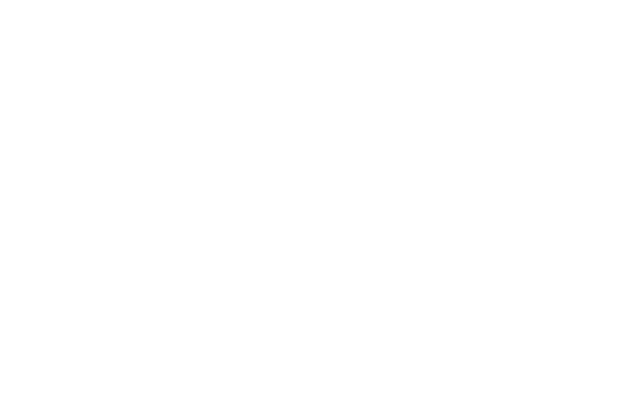
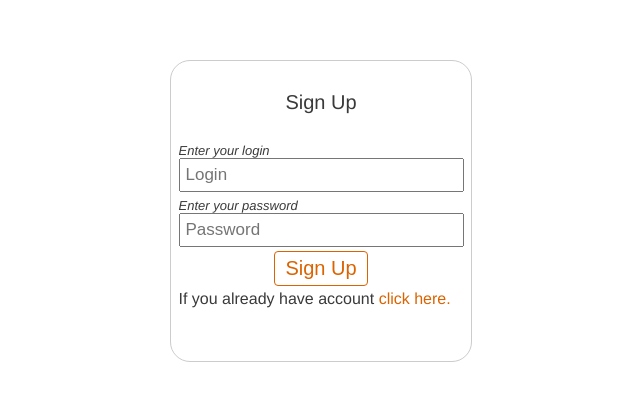
Before and after one commit to meinu-chan/socialNetworkVue, a Vue app: page / in a window 1280 px wide. Shown: the part 189-590 px from the top of the page, without its empty margins (319-959 px from the left). Built offline with nearby package versions, Linux system fonts and the light colour scheme.

Commit message:
routes\store\authPage\preparing pages

```diff
--- a/package.json
+++ b/package.json
@@ -8,6 +8,7 @@
     "lint": "vue-cli-service lint"
   },
   "dependencies": {
+    "axios": "^0.21.1",
     "core-js": "^3.6.5",
     "vue": "^2.6.11",
     "vue-router": "^3.5.1",
--- a/src/App.vue
+++ b/src/App.vue
@@ -1,5 +1,5 @@
 <template>
-  <div id="app"></div>
+  <div id="app"><router-view /></div>
 </template>
 
 <script>
@@ -10,6 +10,7 @@
 
 <style>
 #app {
+  cursor: default;
   font-family: Avenir, Helvetica, Arial, sans-serif;
   -webkit-font-smoothing: antialiased;
   -moz-osx-font-smoothing: grayscale;
--- /dev/null
+++ b/src/components/Loader/index.vue
@@ -0,0 +1,40 @@
+<template>
+  <div class="lds-dual-ring"></div>
+</template>
+
+<script>
+export default {
+  name: "Loader"
+};
+</script>
+
+<style lang="css" scoped>
+.lds-dual-ring {
+  position: absolute;
+  top: 50%;
+  left: 50%;
+  transform: translate(-50%, -50%);
+  display: inline-block;
+  width: 80px;
+  height: 80px;
+}
+.lds-dual-ring:after {
+  content: " ";
+  display: block;
+  width: 64px;
+  height: 64px;
+  margin: 8px;
+  border-radius: 50%;
+  border: 6px solid rgb(219, 99, 0);
+  border-color: rgb(219, 99, 0) transparent rgb(219, 99, 0) transparent;
+  animation: lds-dual-ring 1.2s linear infinite;
+}
+@keyframes lds-dual-ring {
+  0% {
+    transform: rotate(0deg);
+  }
+  100% {
+    transform: rotate(360deg);
+  }
+}
+</style>
--- a/src/main.js
+++ b/src/main.js
@@ -1,8 +1,13 @@
 import Vue from 'vue'
 import App from './App.vue'
+
+import router from './router'
+import store from "./store"
 
 Vue.config.productionTip = false
 
 new Vue({
+  store,
+  router,
   render: h => h(App),
 }).$mount('#app')
--- /dev/null
+++ b/src/router.js
@@ -0,0 +1,20 @@
+import Vue from 'vue';
+import VueRouter from 'vue-router';
+
+import AuthPage from '@/views/AuthPage'
+import UserPage from '@/views/UserPage'
+import FriendsPage from '@/views/FriendsPage'
+import PublicationPage from '@/views/PublicationPage'
+
+Vue.use(VueRouter);
+
+export default new VueRouter({
+    base: '/',
+    mode: 'history',
+    routes: [
+        { path: '/', component: AuthPage },
+        { path: '/user/id=:id', component: UserPage },
+        { path: '/friends/id=:id', component: FriendsPage },
+        { path: '/publication/id=:id', component: PublicationPage },
+    ]
+});
--- /dev/null
+++ b/src/store/index.js
@@ -0,0 +1,12 @@
+import Vue from 'vue';
+import Vuex from 'vuex';
+
+import userData from "./modules/tokenAndUser"
+
+Vue.use(Vuex);
+
+export default new Vuex.Store({
+    modules: {
+        userData
+    }
+});
--- /dev/null
+++ b/src/store/modules/tokenAndUser.js
@@ -0,0 +1,57 @@
+import axios from "axios";
+
+export default {
+    state: {
+        token: '',
+        user: null,
+        error: null
+    },
+    getters: {
+        getToken: ({ token }) => token,
+        getUser: ({ user }) => user,
+        getError: ({ error }) => error
+    },
+    mutations: {
+        updateTokenAndUser(state, payload) {
+            state.token = payload.token;
+            state.user = payload.user;
+            state.error = null;
+
+        },
+        setError(state, error) {
+            state.error = error
+        }
+    },
+    actions: {
+        async setTokenAndUser({ commit }, { field, nickname, password }) {
+            if (nickname.trim() && password.trim()) {
+                await axios
+                    .post(
+                        "https://pure-hollows-15090.herokuapp.com/api/".concat(
+                            `auth/${field}`
+                        ),
+                        {
+                            nickname,
+                            password
+                        }
+                    )
+                    .then(res => {
+                        const {
+                            data: { token, friends, nickname, publications, requests, userId, waitingForResponse }
+                        } = res;
+                        commit("updateTokenAndUser", { token, user: { friends, nickname, publications, requests, userId, waitingForResponse } })
+                    }).catch(err => {
+                        if (err.response) {
+                            commit("setError", err.response.data.message)
+                        }
+                    })
+            }
+            else {
+                commit("setError", "Enter login and password for registration")
+            }
+        },
+        setCustomError({ commit }, errorMsg) {
+            commit("setError", errorMsg)
+        },
+    }
+}
--- /dev/null
+++ b/src/views/AuthPage.vue
@@ -0,0 +1,240 @@
+<template>
+  <form class="auth-root" @submit.prevent="signUpChecker(onSubmit)">
+    <loader v-if="loading" v-model="loading" />
+    <span class="auth-title">
+      <div v-if="!login">Sign Up</div>
+      <div v-else>Log In</div>
+    </span>
+    <div class="auth-body">
+      <span class="error" v-if="getError && login">
+        Password mismatch. Check your password or nickname.
+      </span>
+      <span class="error" v-if="getError && !login">
+        {{ this.getError }}
+      </span>
+      <span class="error" v-else-if="getError"> </span>
+      <div class="auth-form-inputs">
+        <label for="auth-login">Enter your login</label>
+        <input
+          id="auth-login"
+          type="text"
+          class="auth-login"
+          :class="{ input_error: getError }"
+          placeholder="Login"
+          v-model="nickname"
+        />
+        <label for="auth-password">Enter your password</label>
+        <input
+          id="auth-password"
+          type="password"
+          class="auth-password"
+          :class="{ input_error: getError }"
+          placeholder="Password"
+          v-model="password"
+        />
+      </div>
+      <div class="auth-middle">
+        <button type="submit" v-if="!login">
+          Sign Up
+        </button>
+        <button type="submit" v-else>Log In</button>
+      </div>
+      <div class="auth-bottom">
+        <span v-if="!login">
+          If you already have account
+          <span class="auth-click-here" @click="setLogin">click here.</span>
+        </span>
+        <span v-else>
+          If you don't have account
+          <span class="auth-click-here" @click="setLogin">click here.</span>
+        </span>
+      </div>
+    </div>
+  </form>
+</template>
+
+<script>
+import { mapActions, mapGetters } from "vuex";
+
+import Loader from "@/components/Loader/index";
+
+export default {
+  name: "AuthPage",
+  data() {
+    return {
+      login: false,
+      password: "",
+      nickname: "",
+      loading: false,
+      regexpPass: /(?=.*[0-9])(?=.*[!@#$%^&*])(?=.*[a-z])(?=.*[A-Z])[0-9a-zA-Z!@#$%^&*]{6,}/g,
+      regexNick: /[0-9a-zA-Z!@#$%^&*]{3,}/g
+    };
+  },
+  methods: {
+    ...mapActions(["setTokenAndUser", "setCustomError"]),
+    setLogin() {
+      this.setCustomError(null);
+      this.login = !this.login;
+      this.password = "";
+      this.nickname = "";
+    },
+    setLoader() {
+      this.loading = !this.loading;
+    },
+    onSubmit() {
+      this.setLoader();
+      console.log(this.password);
+      this.setTokenAndUser({
+        field: this.setField,
+        nickname: this.nickname,
+        password: this.password
+      }).then(() => {
+        this.setLoader();
+        if (!this.getError) {
+          this.password = "";
+          this.nickname = "";
+          this.$router.push(`/user/id=${this.getUser.userId}`);
+        }
+      });
+    },
+    signUpChecker(onSubmit) {
+      if (this.login) onSubmit();
+      else {
+        if (!this.nickname.match(this.regexNick)) {
+          this.setCustomError("Nickname must contain at least 3 characters");
+        } else if (!this.password.match(this.regexpPass)) {
+          this.setCustomError(
+            "Password must contain A-Z, a-z, 0-9, !,@,#,$,%,^,&,*"
+          );
+        } else if (
+          !this.nickname.match(this.regexNick) &&
+          !this.password.match(this.regexpPass)
+        ) {
+          this.setCustomError("Wrong input data.");
+        } else {
+          onSubmit();
+        }
+      }
+    }
+  },
+  computed: {
+    ...mapGetters(["getUser", "getError"]),
+    setField() {
+      return this.login ? "login" : "register";
+    }
+  },
+  components: {
+    Loader
+  }
+};
+</script>
+
+<style lang="css" scoped>
+.input_error {
+  border: 1px solid rgb(255, 61, 61);
+  border-radius: 2px;
+}
+
+.error {
+  display: flex;
+  font-size: 11px;
+  color: rgb(206, 54, 54);
+  margin-bottom: -3px;
+}
+.auth-login-error {
+  color: rgb(255, 61, 61);
+}
+.auth-password-error {
+  color: rgb(255, 61, 61);
+}
+.auth-body {
+  width: 95%;
+  display: flex;
+  flex-direction: column;
+}
+
+.auth-title {
+  font-size: 20px;
+  transform: translate(0, -100%);
+}
+
+span {
+  display: inline-block;
+}
+
+label {
+  margin-top: 6px;
+  align-self: flex-start;
+  font-size: 13px;
+  font-style: italic;
+}
+
+input {
+  padding: 5px;
+  font-size: 17px;
+}
+
+.auth-root {
+  user-select: none;
+  display: flex;
+  flex-direction: column;
+  justify-content: center;
+  align-items: center;
+  color: rgb(58, 58, 58);
+  position: absolute;
+  top: 50%;
+  left: 50%;
+  transform: translate(-50%, -50%);
+  width: 300px;
+  height: 300px;
+  border: 1px solid #ccc;
+  border-radius: 20px;
+}
+
+.auth-click-here {
+  cursor: pointer;
+  color: rgb(219, 99, 0);
+}
+.auth-click-here:hover {
+  color: rgb(180, 83, 3);
+}
+
+.auth-form-inputs {
+  display: flex;
+  flex-direction: column;
+}
+
+.auth-middle {
+  margin: 4px 0;
+  display: flex;
+  flex-direction: column;
+}
+
+.auth-middle button {
+  justify-self: center;
+  align-self: center;
+  width: fit-content;
+  cursor: pointer;
+  padding: 5px 10px;
+  font-size: 20px;
+  background: rgba(0, 0, 0, 0);
+  border: 1px solid rgb(219, 99, 0);
+  color: rgb(219, 99, 0);
+  border-radius: 4px;
+}
+.auth-middle button:hover {
+  background: rgb(219, 99, 0);
+  border: 1px solid rgb(219, 99, 0);
+  color: #fff;
+  border-radius: 4px;
+  transition: 0.5s;
+}
+
+.auth-middle button:focus {
+  outline: none;
+}
+
+.auth-bottom {
+  align-self: flex-start;
+}
+</style>
--- /dev/null
+++ b/src/views/FriendsPage.vue
@@ -0,0 +1,11 @@
+<template>
+  <div>Friends Page</div>
+</template>
+
+<script>
+export default {
+  name: "FriendsPage"
+};
+</script>
+
+<style lang="scss" scoped></style>
--- /dev/null
+++ b/src/views/PublicationPage.vue
@@ -0,0 +1,11 @@
+<template>
+  <div>PublicationPage</div>
+</template>
+
+<script>
+export default {
+  name: "PublicationPage"
+};
+</script>
+
+<style lang="scss" scoped></style>
--- /dev/null
+++ b/src/views/UserPage.vue
@@ -0,0 +1,13 @@
+<template>
+  <div>
+    UserPage
+  </div>
+</template>
+
+<script>
+export default {
+  name: "UserPage"
+};
+</script>
+
+<style lang="scss" scoped></style>
```
Also changed, not shown: 1 other file (tests, documents, lock files or other folders).
